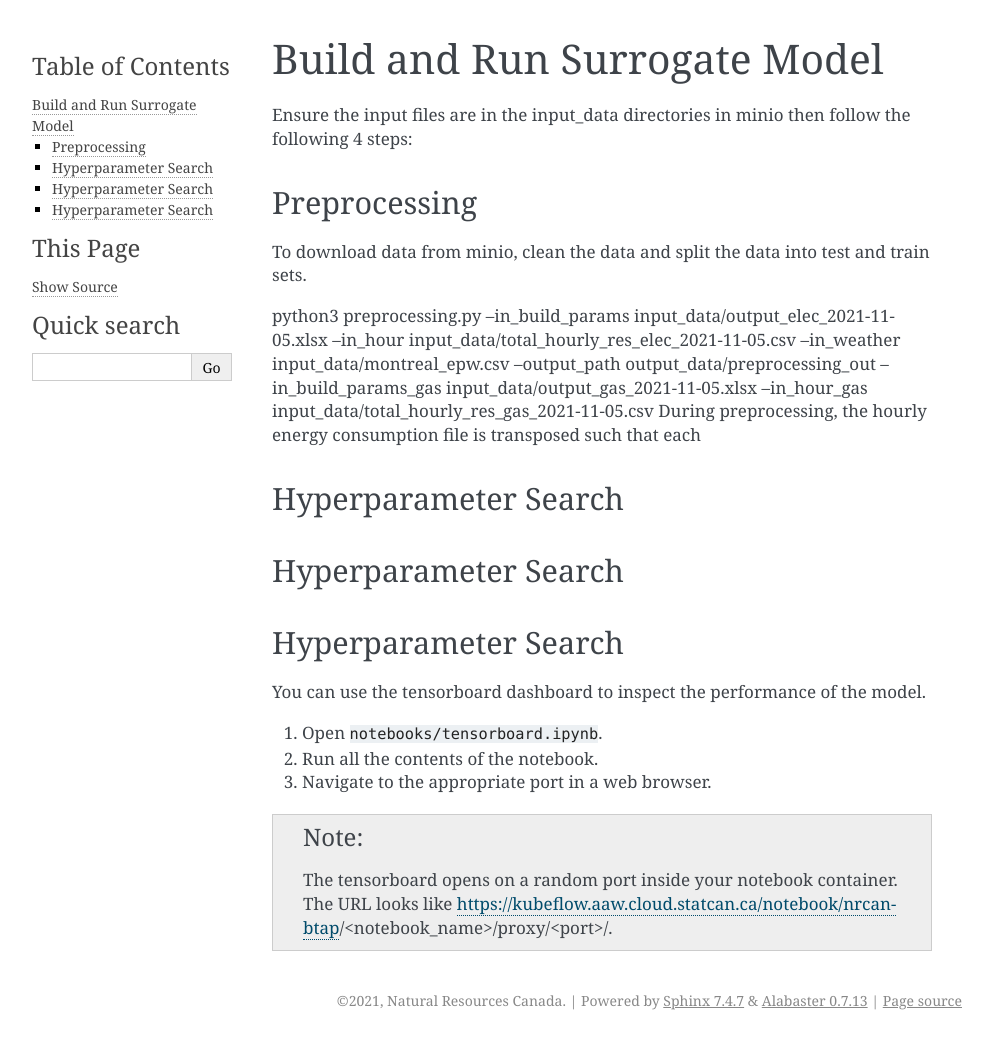
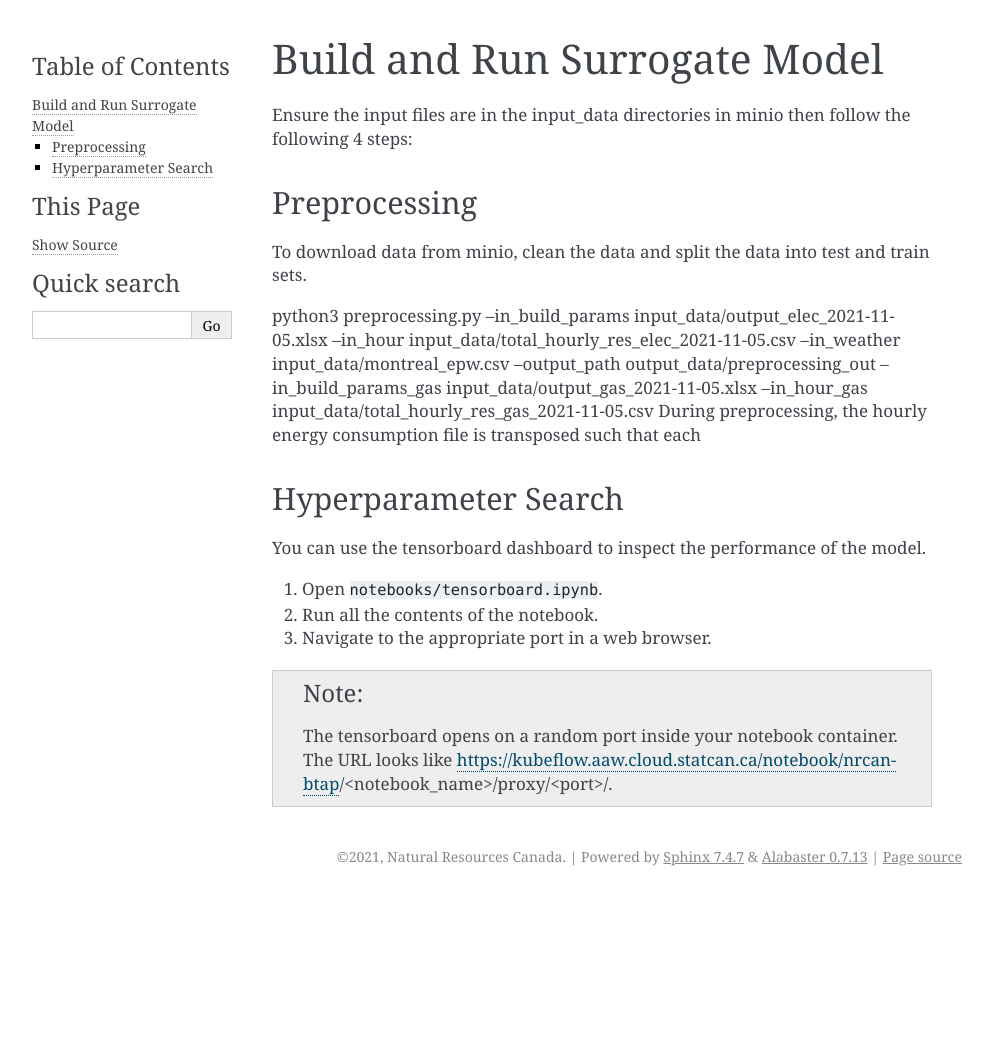
Before and after one commit to canmet-energy/btap_ml, a Sphinx documentation site: the page built from docs/usage/build_model.rst, in a window 1280 px wide. Shown: the whole page, without its empty margins (148-1140 px from the left). Built offline with Sphinx 7.4.7, drawn with Linux system fonts in a browser that asks for light colours; after the commit the page ends 900 px from its top, so only the background shows below that.

Commit message:
Remove duplicate headings

```diff
--- a/docs/usage/build_model.rst
+++ b/docs/usage/build_model.rst
@@ -12,15 +12,6 @@ During preprocessing, the hourly energy consumption file is transposed such that
 Hyperparameter Search
 ----------------------
 
-Hyperparameter Search
-----------------------
-
-Hyperparameter Search
-----------------------
-
-
-
-
 You can use the tensorboard dashboard to inspect the performance of the model.
 
 1. Open ``notebooks/tensorboard.ipynb``.
```
